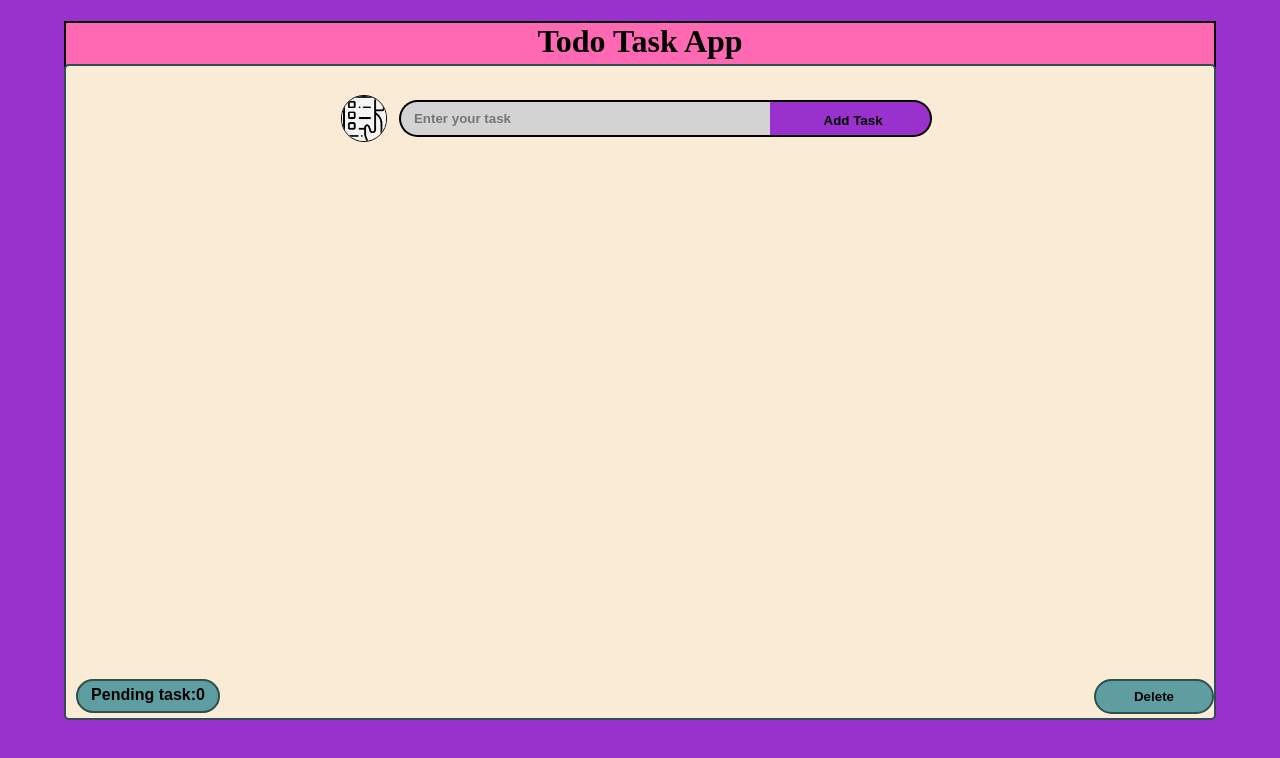
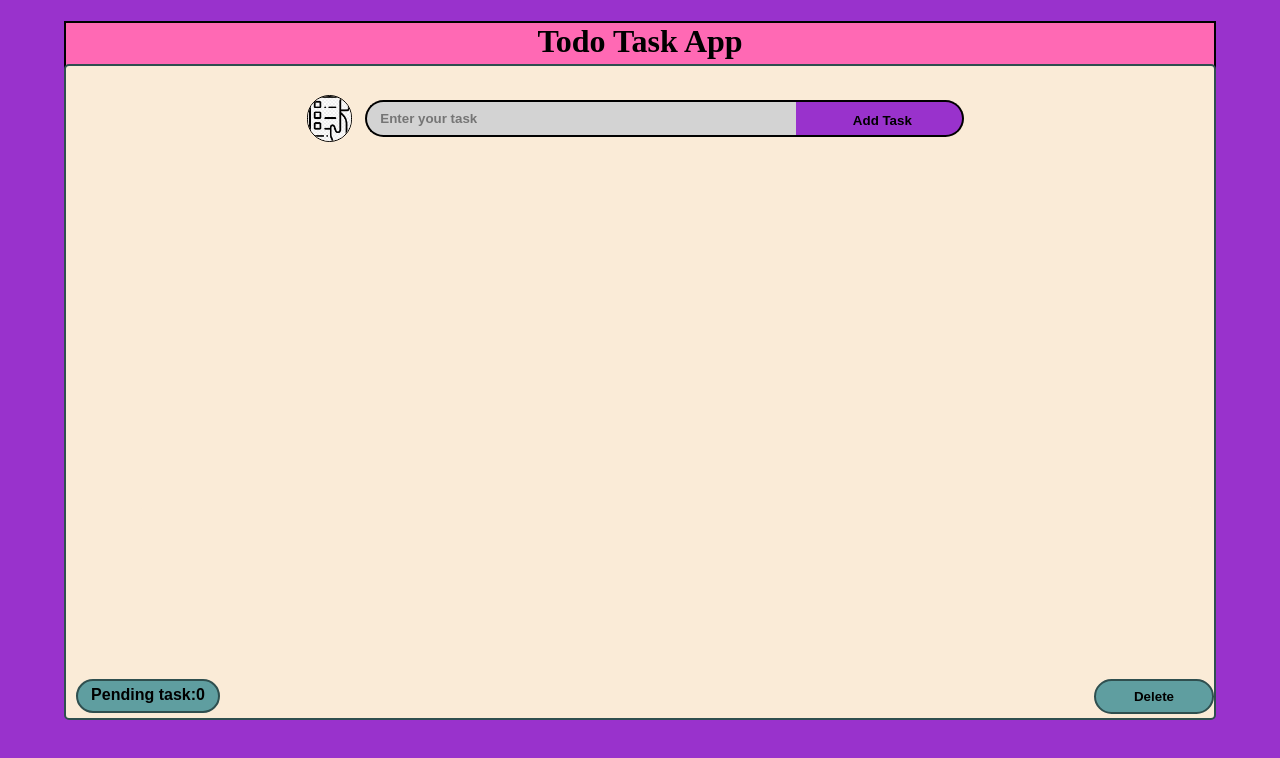
Before and after one commit to SurjeetSingh557/TodoList, a plain HTML site: page index.html in a window 1280 px wide. Drawn offline with Linux system fonts and the light colour scheme.

Commit message:
Update to do.css

```diff
--- a/to do.css
+++ b/to do.css
@@ -39,7 +39,7 @@ img{
     width: 45px;
     height: 45px;
     border-radius: 30px;
-    margin-left:1%;
+    margin-left:0.5%;
     margin-top: -5px;
     margin-right: 2%;
     border-color: black;
@@ -56,7 +56,7 @@ img:hover{
 }
 #taskinput{
     height: 37px;
-    width: 30vw;
+    width: 35vw;
     background-color: lightgray;
     border-top-left-radius: 20px;
     border-bottom-left-radius:20px;
@@ -72,13 +72,13 @@ img:hover{
     height:39px;
     margin-top:-0.5px;
     margin-bottom: 0%;
-    width:31vw;
+    width:36vw;
     margin-left: -.5vw;
 }
 #addbtn{
     display: inline;
     height:37px;
-    min-width:22%;
+    min-width:25%;
     width: 13vw;
     margin-left:-1px;
     margin-right: 1vw;
@@ -96,7 +96,7 @@ img:hover{
 #addbtn:hover{
     height:39px;
     margin-top:-0.5px;
-    width:11vw;
+    width:26vw;
     margin-right: .5vw;
     margin-left: 0%;
 }
```
